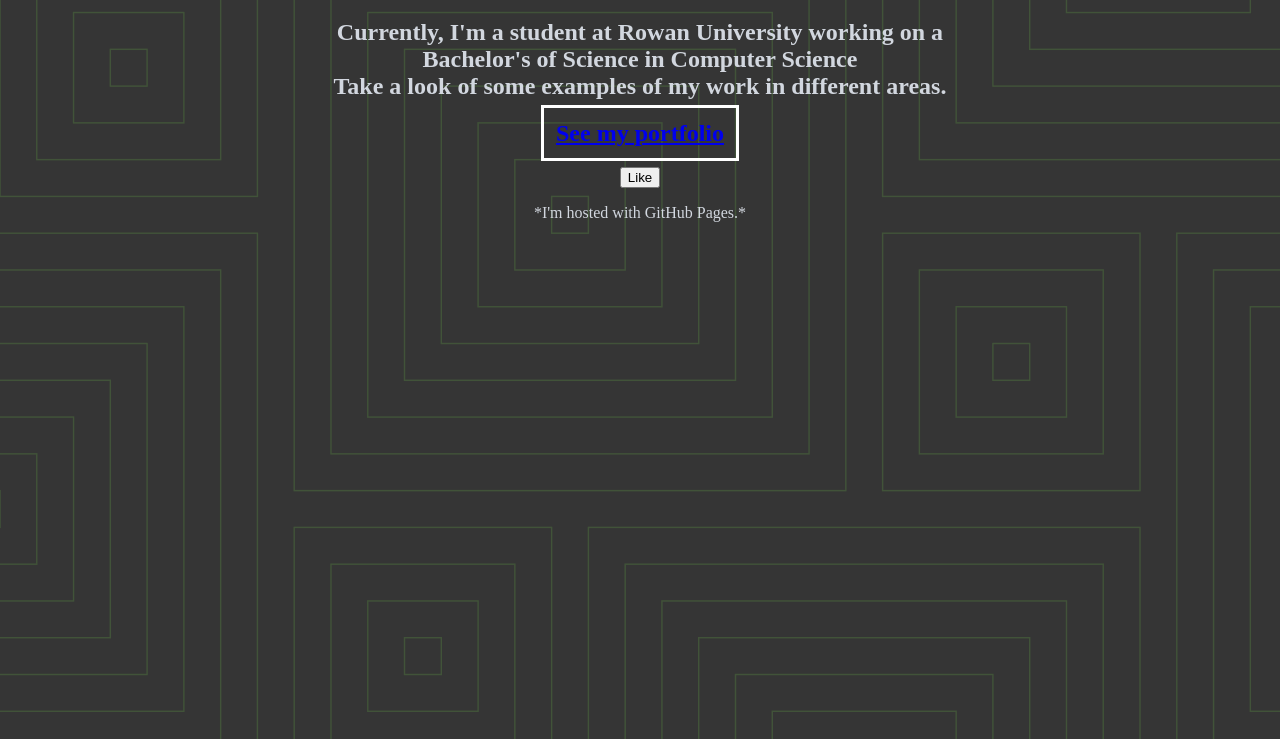
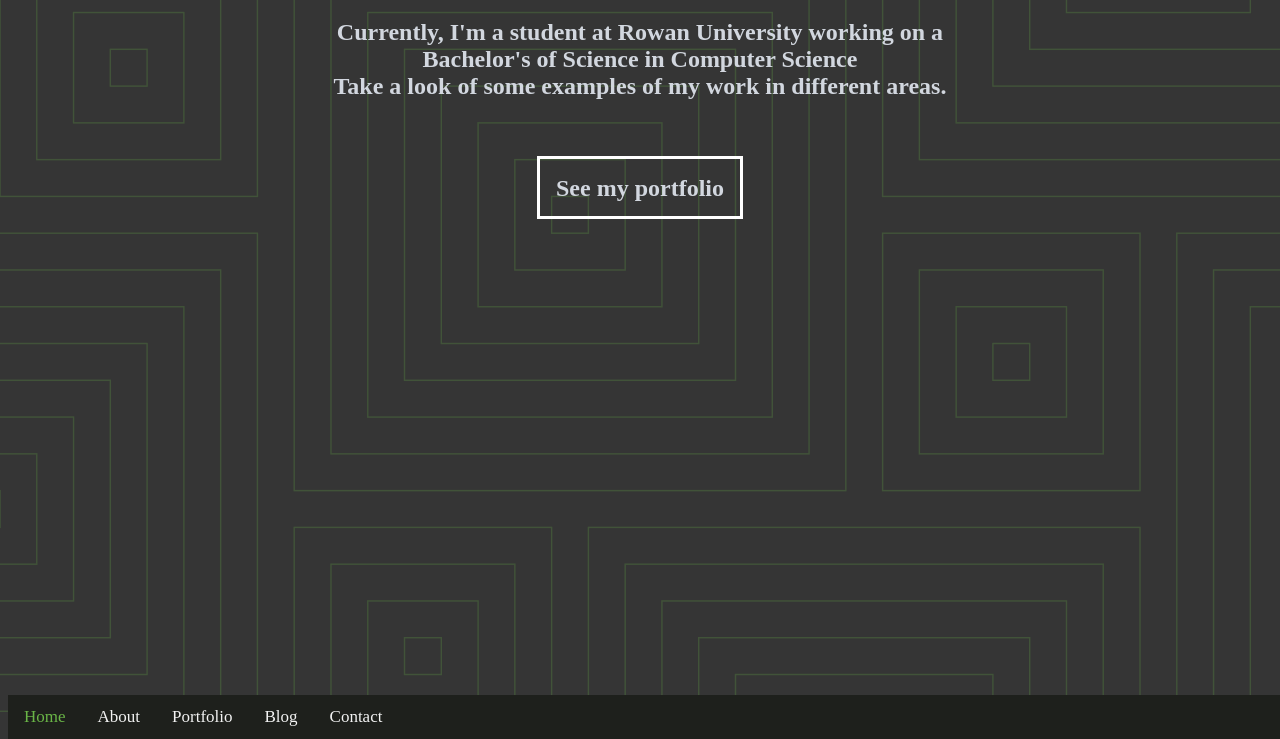
Before and after one commit to Razzberry7/Razzberry7.github.io, a plain HTML site: page index.html in a window 1280 px wide. Shown: the part 61-800 px from the top of the page. Drawn offline with nearby package versions, Linux system fonts and the light colour scheme.

Commit message:
Added nav bar

```diff
--- a/index.html
+++ b/index.html
@@ -15,17 +15,24 @@
 </head>
 
 <a href="html/portfolio.html">
-<div>
+<div style="margin:75px">
   <h2><span class="bdr1">See my portfolio</h2>
 
-    </span>
+  </span>
 </div>
 </a>
 
-
+<!--
 <div id="like_button_container"></div>
 <p>*I'm hosted with GitHub Pages.*</p>
-
+-->
+<div class="navbar">
+  <a href="#home" class="active">Home</a>
+  <a href="#about">About</a>
+  <a href="#portfolio">Portfolio</a>
+  <a href="#blog">Blog</a>
+  <a href="#contact">Contact</a>
+</div>
 
     <!-- Load React. -->
     <!-- Note: when deploying, replace "development.js" with "production.min.js". -->
--- a/styles.css
+++ b/styles.css
@@ -15,5 +15,46 @@ body {
   border:3px;
   border-style:solid;
   border-color:#FFFFFF;
-  padding: 0.5em;
+  padding: 0.65em;
 }
+
+a:link {
+  color: #D2D7DF;
+  background-color: transparent;
+  text-decoration: none;
+}
+
+a:visited {
+  color: #D2D7DF;
+  background-color: transparent;
+  text-decoration: none;
+}
+
+a:hover {
+  color: #D2D7DF;
+  background-color: transparent;
+  text-decoration: none;
+}
+
+.navbar {
+  background-color: #1E201C;
+  overflow: hidden;
+  position: fixed;
+  bottom: 0;
+  width: 100%;
+}
+
+.navbar a {
+  float: left;
+  display: block;
+  color: #f2f2f2;
+  text-align: center;
+  padding: 12px 16px;
+  text-decoration: none;
+  font-size: 17px;
+}
+
+/* Add a color to the active/current link */
+.navbar a.active {
+  color: #6AB547;
+}
```
